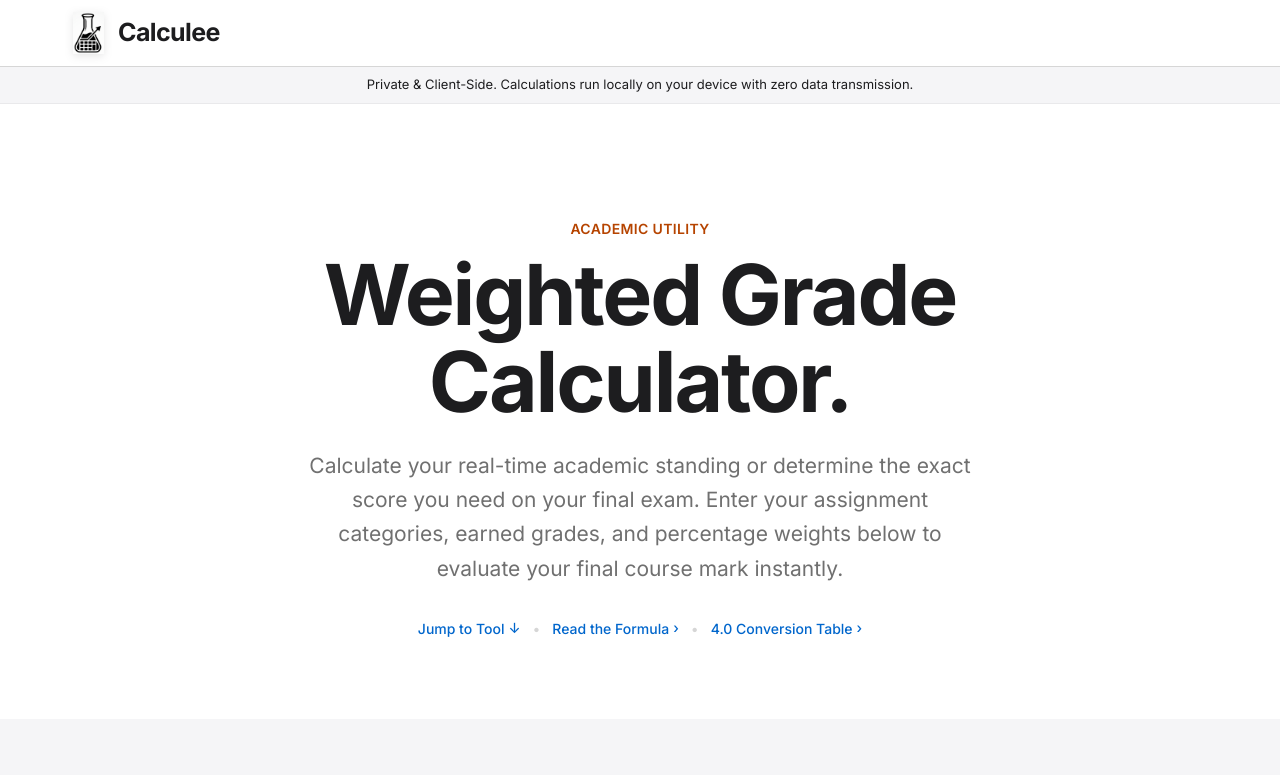
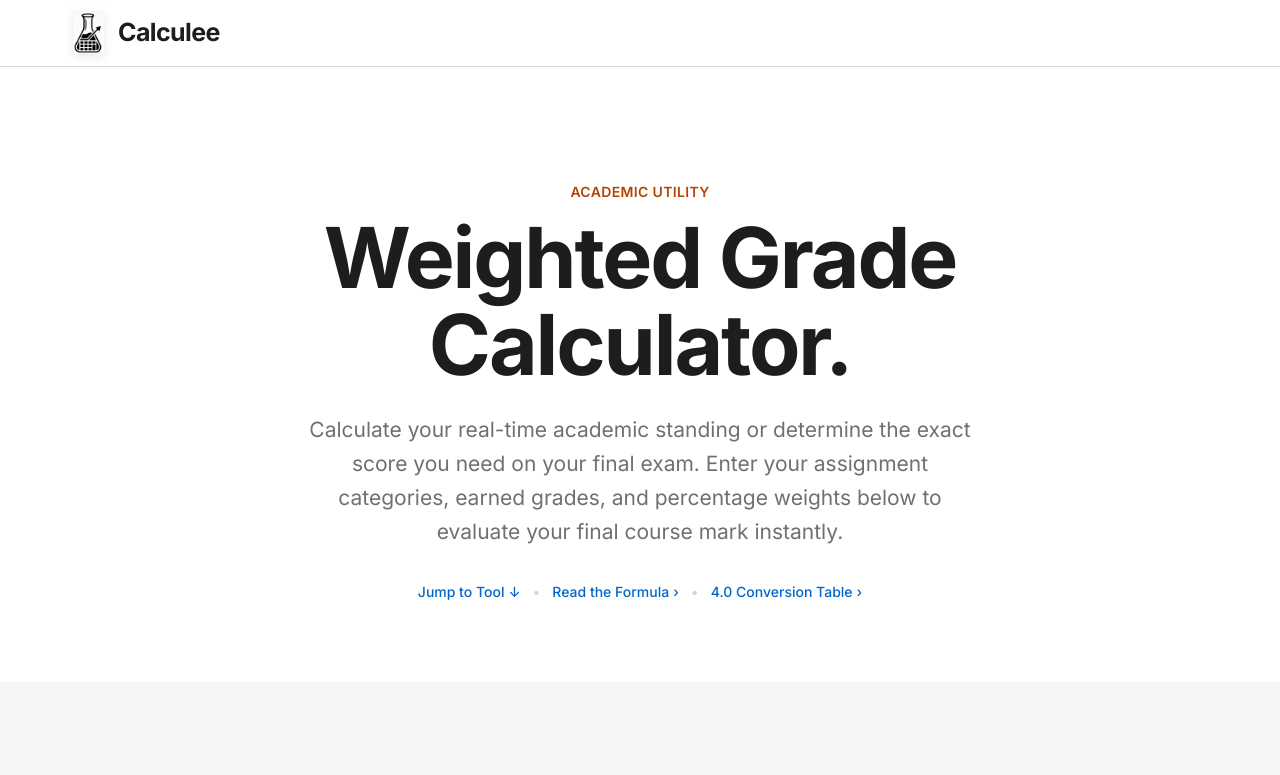
Before and after one commit to muzammilkhanjpj-byte/calculee, a plain HTML site: page weighted_grade_calculator.html in a window 1280 px wide. Shown: the top 775 px of the page. Drawn offline with nearby package versions, Linux system fonts and the light colour scheme.

Commit message:
Remove private client-side notice banner from weighted grade calculator

```diff
--- a/weighted_grade_calculator.html
+++ b/weighted_grade_calculator.html
@@ -383,13 +383,6 @@
       </a>
     </div>
   </nav>
-
-  <!-- Notice Ribbon -->
-  <div class="bg-[#f5f5f7] border-b border-[#d6d6d6]/40 py-2 text-center">
-    <p class="text-[12px] md:text-[13px] text-[#1d1d1f]">
-      Private & Client-Side. Calculations run locally on your device with zero data transmission.
-    </p>
-  </div>
 
   <main>
     <!-- HERO SECTION: Cathedral of White Space -->
```
